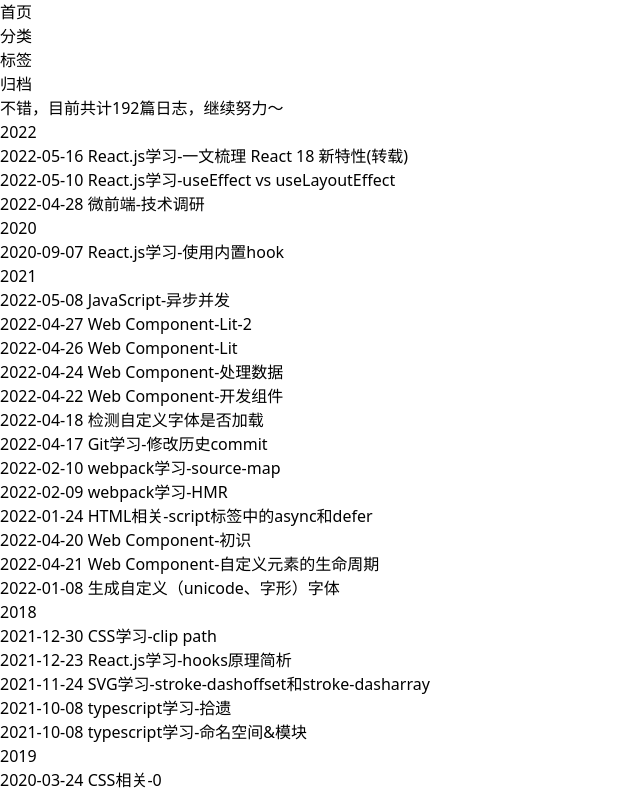
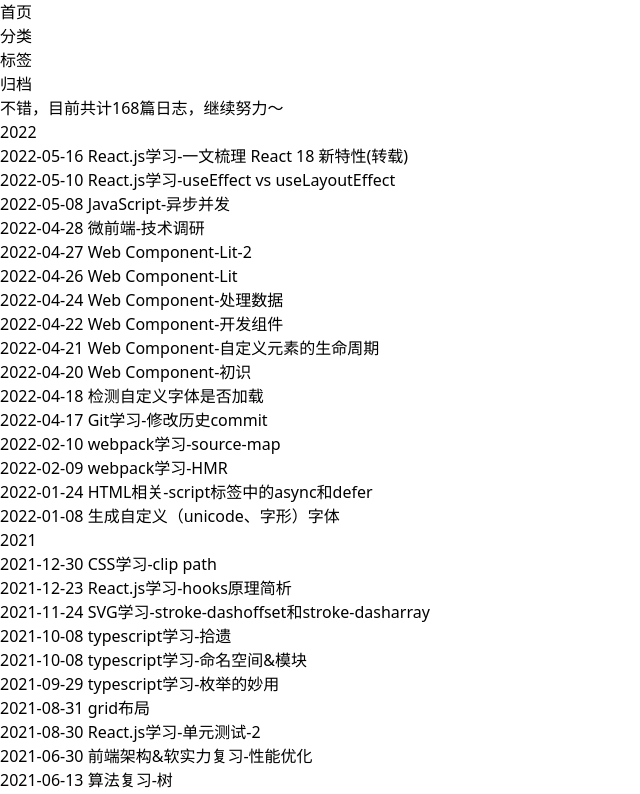
Before and after one commit to mrrs878/next-blog, a Next.js app: page /timeline in a window 1280 px wide. Shown: the top 794 px of the page, without its empty margins (0-640 px from the left). Built offline with nearby package versions, Linux system fonts and the light colour scheme.

Commit message:
fix: 除首页外其他页面按创建时间排序

```diff
--- a/interface/model.d.ts
+++ b/interface/model.d.ts
@@ -2,7 +2,7 @@
  * @Author: mrrs878@foxmail.com
  * @Date: 2022-01-21 11:25:29
  * @LastEditors: mrrs878@foxmail.com
- * @LastEditTime: 2022-01-22 15:47:15
+ * @LastEditTime: 2022-05-17 21:00:42
  */
 
 interface IPost {
@@ -14,3 +14,5 @@
   updateDate: string;
   body: string;
 }
+
+type SortPosts = (post1: IPost, post2: IPost) => number;
--- a/lib/posts.ts
+++ b/lib/posts.ts
@@ -2,7 +2,7 @@
  * @Author: mrrs878@foxmail.com
  * @Date: 2022-01-18 21:44:10
  * @LastEditors: mrrs878@foxmail.com
- * @LastEditTime: 2022-05-11 22:21:39
+ * @LastEditTime: 2022-05-17 21:02:26
  */
 
 import { readdir, readFile } from 'fs/promises';
@@ -48,11 +48,11 @@
     .map((file) => file.slice(0, -suffix.length));
 }
 
-const sortPosts = (post1: IPost, post2: IPost) => (
-  new Date(post2.updateDate).getTime() - new Date(post1.updateDate).getTime()
+const sortPostsByCreate = (post1: IPost, post2: IPost) => (
+  new Date(post2.createDate).getTime() - new Date(post1.createDate).getTime()
 );
 
-export async function getPosts() {
+export async function getPosts(sortPosts = sortPostsByCreate) {
   const slugs = await getSlugs();
   const posts = await Promise.all(slugs.map((slug) => getPost(slug)));
   const sortedPosts = posts.sort(sortPosts);
```
Also changed, not shown: pages/index.tsx (+6 -2 lines).
